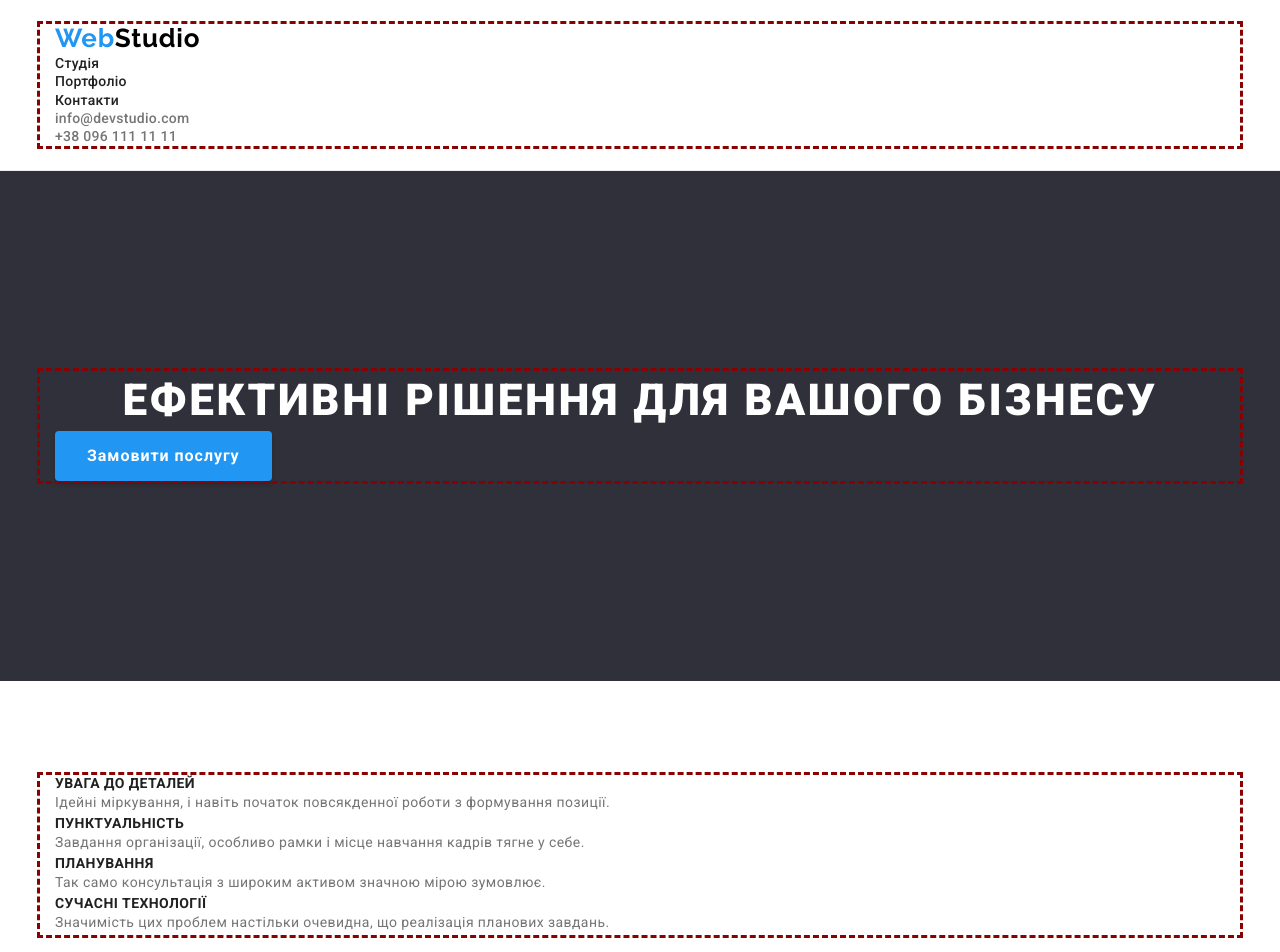
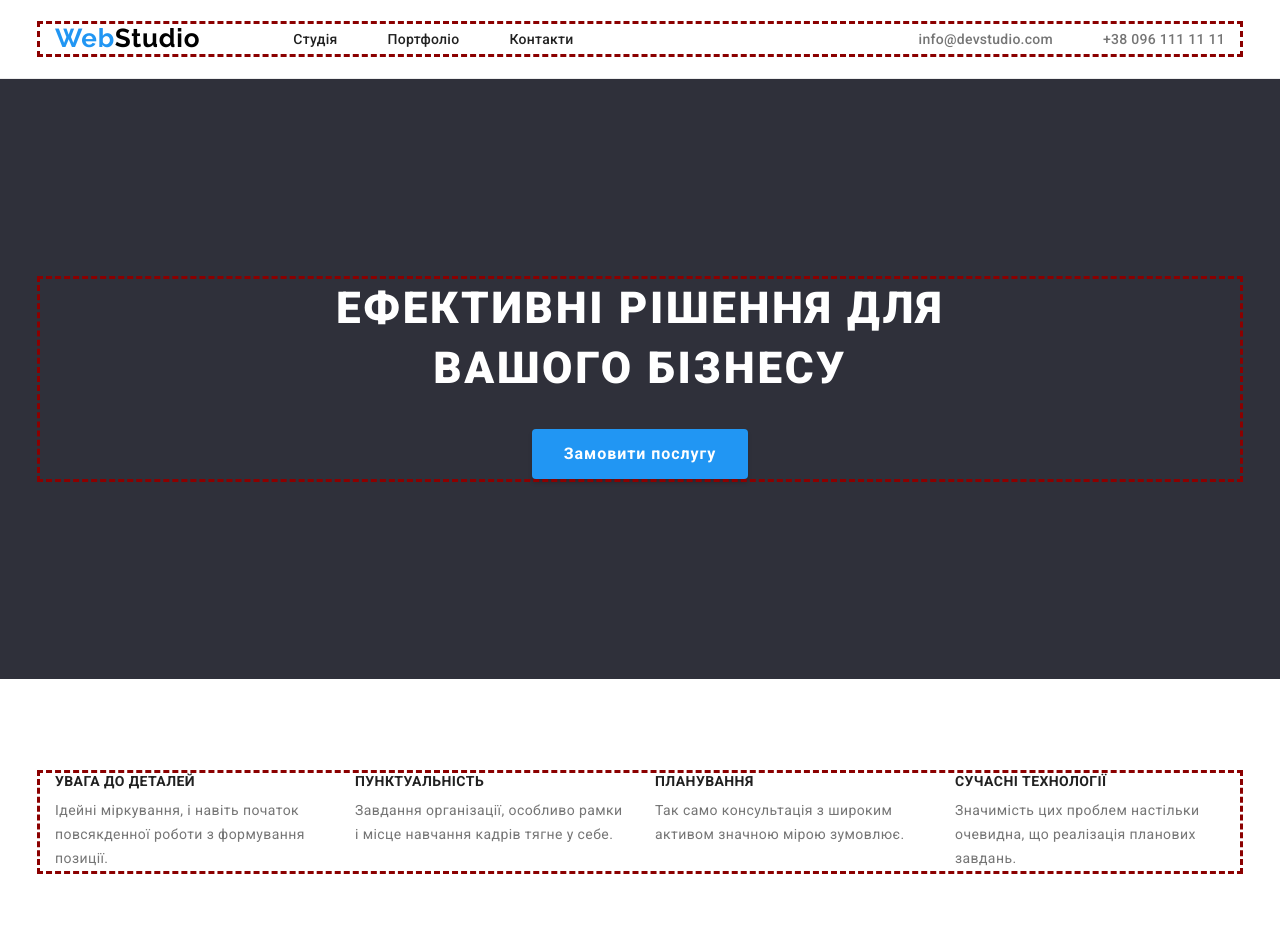
Before and after one commit to elen-purple/WebStudio, a plain HTML site: page index.html in a window 1280 px wide. Shown: the top 952 px of the page. Drawn offline with nearby package versions, Linux system fonts and the light colour scheme.

Commit message:
makes position of elements

```diff
--- a/css/styles.css
+++ b/css/styles.css
@@ -25,6 +25,12 @@ body {
   border-bottom: #ececec solid 1px;
 }
 
+.header-conainer {
+  display: flex;
+  flex-direction: row;
+  align-items: center;
+}
+
 .header-logo {
   color: var(--accent);
   font-family: Raleway;
@@ -41,6 +47,10 @@ body {
 }
 
 .header-list {
+  display: flex;
+  flex-direction: row;
+  gap: 50px;
+  margin-left: 93px;
 }
 
 .headr-item {
@@ -58,6 +68,10 @@ body {
 }
 
 .header-contacts {
+  display: flex;
+  flex-direction: row;
+  gap: 50px;
+  margin-left: auto;
 }
 
 .header-contact {
@@ -82,19 +96,26 @@ body {
   background: var(--dark-background);
 }
 
+.hero-container {
+  display: flex;
+  flex-direction: column;
+  align-items: center;
+}
+
 .hero-title {
   color: var(--light-text);
-  text-align: center;
   font-size: 44px;
   font-weight: 900;
   line-height: 1.36;
   letter-spacing: 2.64px;
   text-transform: uppercase;
+  margin-bottom: 30px;
+  max-width: 696px;
+  text-align: center;
 }
 
 .hero-btn {
   color: var(--light-text);
-  text-align: center;
   font-size: 16px;
   font-weight: 700;
   line-height: 1.88;
@@ -111,10 +132,16 @@ body {
   background-color: var(--light-text);
 }
 
+.advantages-container {
+}
+
 .advantages-list {
+  display: flex;
+  justify-content: space-between;
 }
 
 .advantages-item {
+  max-width: 270px;
 }
 
 .advantages-subtitle {
@@ -123,6 +150,7 @@ body {
   font-weight: 700;
   letter-spacing: 0.42px;
   text-transform: uppercase;
+  margin-bottom: 10px;
 }
 
 .advantanges-desc {
@@ -144,9 +172,12 @@ body {
   font-size: 36px;
   font-weight: 700;
   letter-spacing: 1.08px;
+  margin-bottom: 50px;
 }
 
 .doing-list {
+  display: flex;
+  justify-content: space-between;
 }
 
 .doing-item {
@@ -166,14 +197,17 @@ body {
   font-size: 36px;
   font-weight: 700;
   letter-spacing: 1.08px;
+  margin-bottom: 50px;
 }
 
 .team-list {
+  display: flex;
+  justify-content: space-between;
 }
 
 .team-item {
   width: 270px;
-  height: 368px;
+  padding-bottom: 30px;
   border-radius: 0px 0px 4px 4px;
   background: var(--light-text);
   box-shadow: 0px 2px 1px 0px rgba(0, 0, 0, 0.2),
@@ -189,6 +223,8 @@ body {
   font-size: 16px;
   font-weight: 500;
   letter-spacing: 0.48px;
+  margin-top: 30px;
+  margin-bottom: 10px;
 }
 
 .team-prof {
@@ -217,9 +253,13 @@ body {
 }
 
 .footer-address {
+  margin-top: 20px;
 }
 
 .footer-list {
+  display: flex;
+  flex-direction: column;
+  gap: 9px;
 }
 
 .footer-item {
--- a/index.html
+++ b/index.html
@@ -22,7 +22,7 @@
   </head>
   <body>
     <header class="header">
-      <div class="container">
+      <div class="container header-conainer">
         <!-- logo -->
         <a lang="en" href="./index.html" class="header-logo">
           Web<span class="header-accent">Studio</span>
@@ -59,14 +59,14 @@
     <main class="main">
       <!-- hero -->
       <section class="hero">
-        <div class="container">
+        <div class="container hero-container">
           <h1 class="hero-title">Ефективні рішення для вашого бізнесу</h1>
           <button class="hero-btn" type="button">Замовити послугу</button>
         </div>
       </section>
       <!-- advantages -->
       <section class="advantages">
-        <div class="container">
+        <div class="container advantages-container">
           <h2 class="advantages-title" hidden>Advantages</h2>
           <ul class="advantages-list">
             <!-- advantage-1 -->
```
